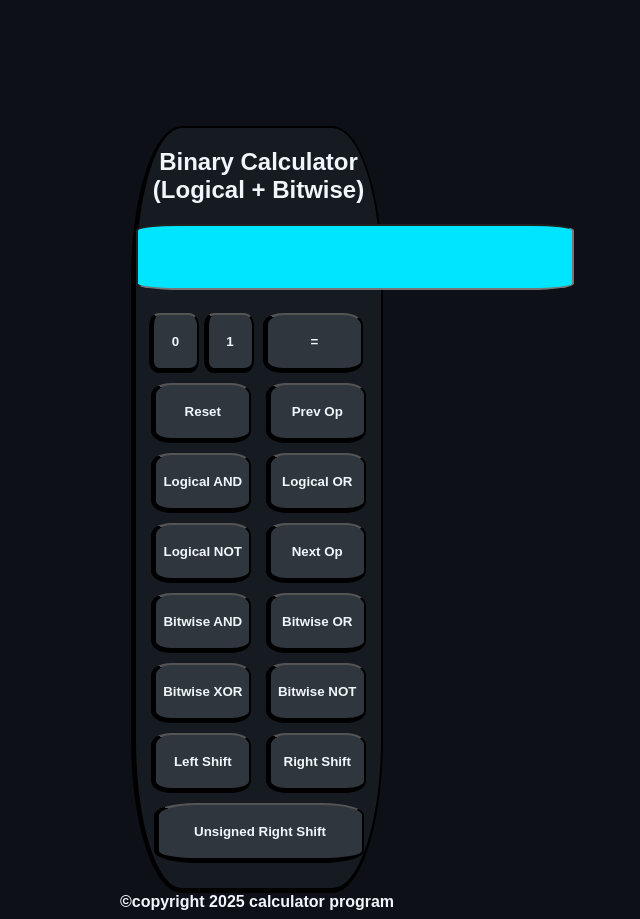
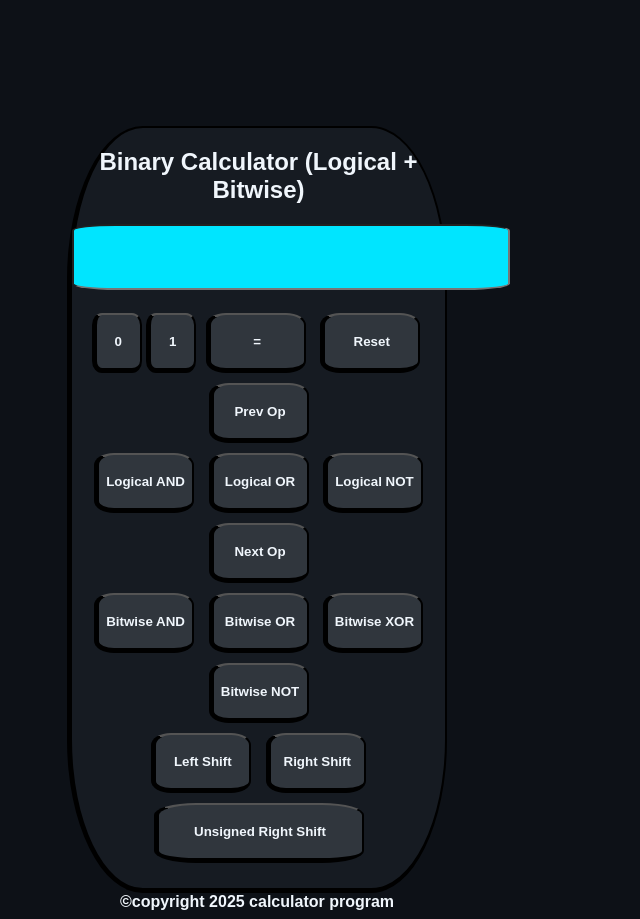
Before and after one commit to rish240103034-commits/binary-calculator-program, a plain HTML site: page index.html in a window 1280 px wide. Shown: the whole page, without its empty margins (383-1023 px from the left). Drawn offline with Linux system fonts and the light colour scheme.

Commit message:
Update index.html

```diff
--- a/index.html
+++ b/index.html
@@ -127,7 +127,7 @@ function getequal() {
 
 <body style="text-align:center; font-family:Arial;background-color:#0D1117;">
 
-<div style="color:#F0F6FC;margin-top:10%;background:#161B22;margin-left:40%;margin-right:40%;border:2px solid black;border-left: 5px solid black;border-bottom:5px solid black;border-radius:20%;padding-bottom:20px">
+<div style="color:#F0F6FC;margin-top:10%;background:#161B22;margin-left:35%;margin-right:35%;border:2px solid black;border-left: 5px solid black;border-bottom:5px solid black;border-radius:20%;padding-bottom:20px">
 <h2 >Binary Calculator (Logical + Bitwise)</h2>
 <form onsubmit="return false;">
   <input type="text" id="texty" style="width:430px; height:60px; font-size:20px; text-align:center;background:#00E5FF;border-radius:10%" /><br><br>
```
